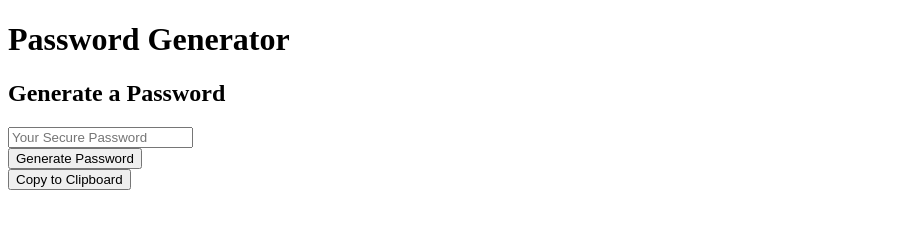
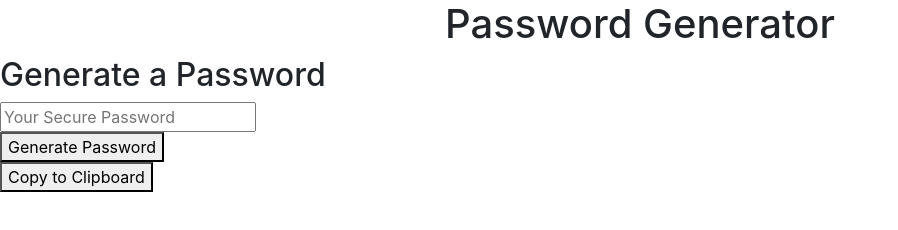
Before and after one commit to Carolenesw/Password_Generator-, a plain HTML site: page password.html in a window 1280 px wide. Shown: the whole page, without its empty margins (0-898 px from the left). Drawn offline with nearby package versions, Linux system fonts and the light colour scheme.

Commit message:
add bootstrap link to html page

```diff
--- a/password.html
+++ b/password.html
@@ -6,6 +6,8 @@
   <meta http-equiv="X-UA-Compatible" content="ie=edge">
   <title>Password Generator</title>
   <link rel="stylesheet" href="style.css">
+
+  <link rel="stylesheet" href="https://maxcdn.bootstrapcdn.com/bootstrap/4.4.1/css/bootstrap.min.css">
 </head>
 <body>
 <h1>Password Generator</h1>
--- a/style.css
+++ b/style.css
@@ -0,0 +1,3 @@
+h1 {
+  text-align: center;
+}
```
